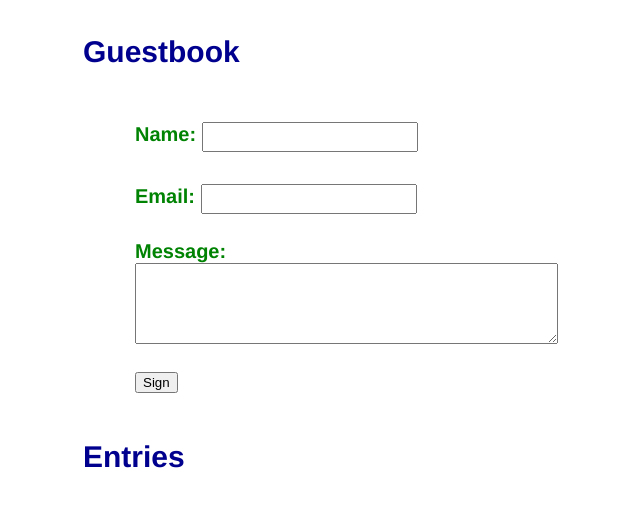
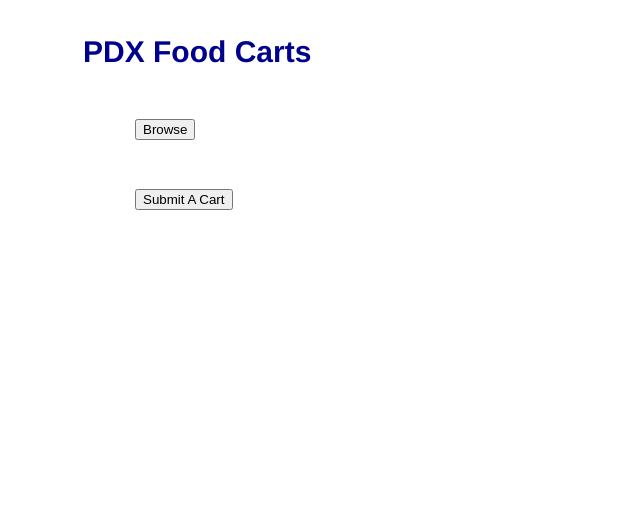
Before and after one commit to bralpdx/cs430-jonathan-bral, a Flask app: page / in a window 1280 px wide. Shown: the top 507 px of the page, without its empty margins (305-945 px from the left). Run offline with Flask 2, Linux system fonts and the light colour scheme.

Commit message:
Added pages for default, browse, and cart submission.

```diff
--- a/hw2/app.py
+++ b/hw2/app.py
@@ -16,19 +16,34 @@ Function decorator === app.route('/',index())
 @app.route('/index.html')
 def index():
     """
-    List guestbook
+    Functions as default main page.
+    """
+    return render_template('index.html')
+
+@app.route('/browse.html')
+def browse():
+    """
+    Lists cart entries.
     """
     entries = [dict(name=row[0], email=row[1], signed_on=row[2], message=row[3] ) for row in model.select()]
-    return render_template('index.html', entries=entries)
+    return render_template('browse.html', entries=entries)
 
-@app.route('/sign', methods=['POST'])
-def sign():
+@app.route('/sub_form.html')
+def form():
+    """
+    Page for submitting new entries.
+    """
+    return render_template('sub_form.html')
+
+@app.route('/submit', methods=['POST'])
+def submit():
     """
     Accepts POST requests, and processes the form;
-    Redirect to index when completed.
+    Adds new cart (entry) to db.
+    Redirect to form when completed.
     """
     model.insert(request.form['name'], request.form['email'], request.form['message'])
-    return redirect(url_for('index'))
+    return redirect(url_for('form'))
 
 if __name__ == '__main__':
     app.run(host='0.0.0.0', debug=True)
--- a/hw2/templates/index.html
+++ b/hw2/templates/index.html
@@ -1,21 +1,11 @@
 {% extends "layout.html" %}
 {% block content %}
-    <h2>Guestbook</h2>
-    <form action="{{ url_for('sign') }}" method=post>
-	<p class="heading">Name: <input type=text name=name>
-	<p class="heading">Email: <input type=text name=email>
-        <p class="heading">Message:
-	<textarea rows=5 cols=50 name=message></textarea></p>
-	<p><input type=submit value=Sign></p>
+    <h2>PDX Food Carts</h2>
+    <form action="{{ url_for('browse') }}">
+	<p><input type=submit value=Browse></p>
+    </form>
+    <form action="{{ url_for('form') }}">
+	<p><input type=submit value='Submit A Cart'></p>
     </form>
 
-    <h2>Entries</h2>
-    {% for entry in entries %}
-        <p class=entry>
-            {{ entry.name }} &lt;{{ entry.email }}&gt;
-	    <br>signed on {{ entry.signed_on }}<br>
-	    {{ entry.message }}
-        </p>
-    {% endfor %}
-
 {% endblock %}
```
Also changed, not shown: hw2/templates/browse.html (added, +18 -0 lines), hw2/templates/sub_form.html (added, +15 -0 lines).
